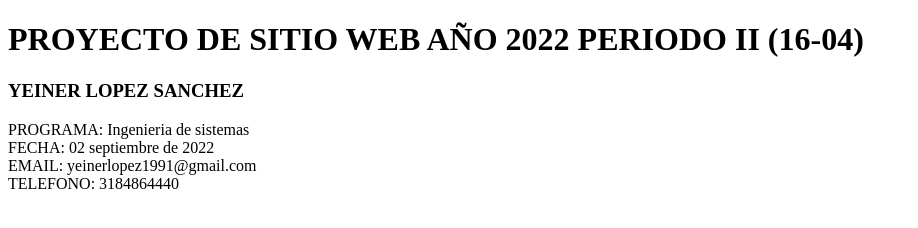
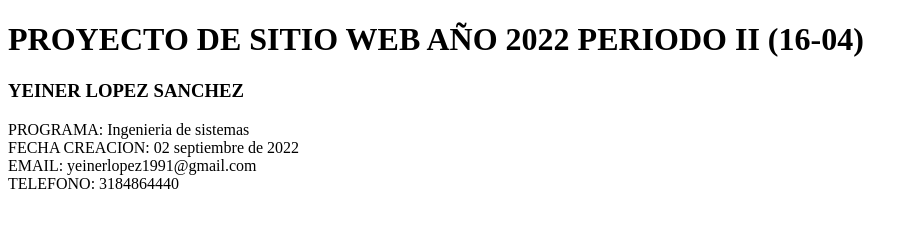
Before and after one commit to ydlopezs/DSW-YeinerLopez, a plain HTML site: page index.html in a window 1280 px wide. Shown: the whole page, without its empty margins (0-918 px from the left). Drawn offline with Linux system fonts and the light colour scheme.

Commit message:
Update index.html
Se agrego index

```diff
--- a/index.html
+++ b/index.html
@@ -10,7 +10,7 @@
 <h1>PROYECTO DE SITIO WEB AÑO 2022 PERIODO II (16-04)</h1>
 <h3>YEINER LOPEZ SANCHEZ</h3>
 <p>PROGRAMA: Ingenieria de sistemas <br>
-FECHA: 02 septiembre de 2022<br>
+FECHA CREACION: 02 septiembre de 2022<br>
 EMAIL: yeinerlopez1991@gmail.com<br>
 TELEFONO: 3184864440</p>
 </body>
```
